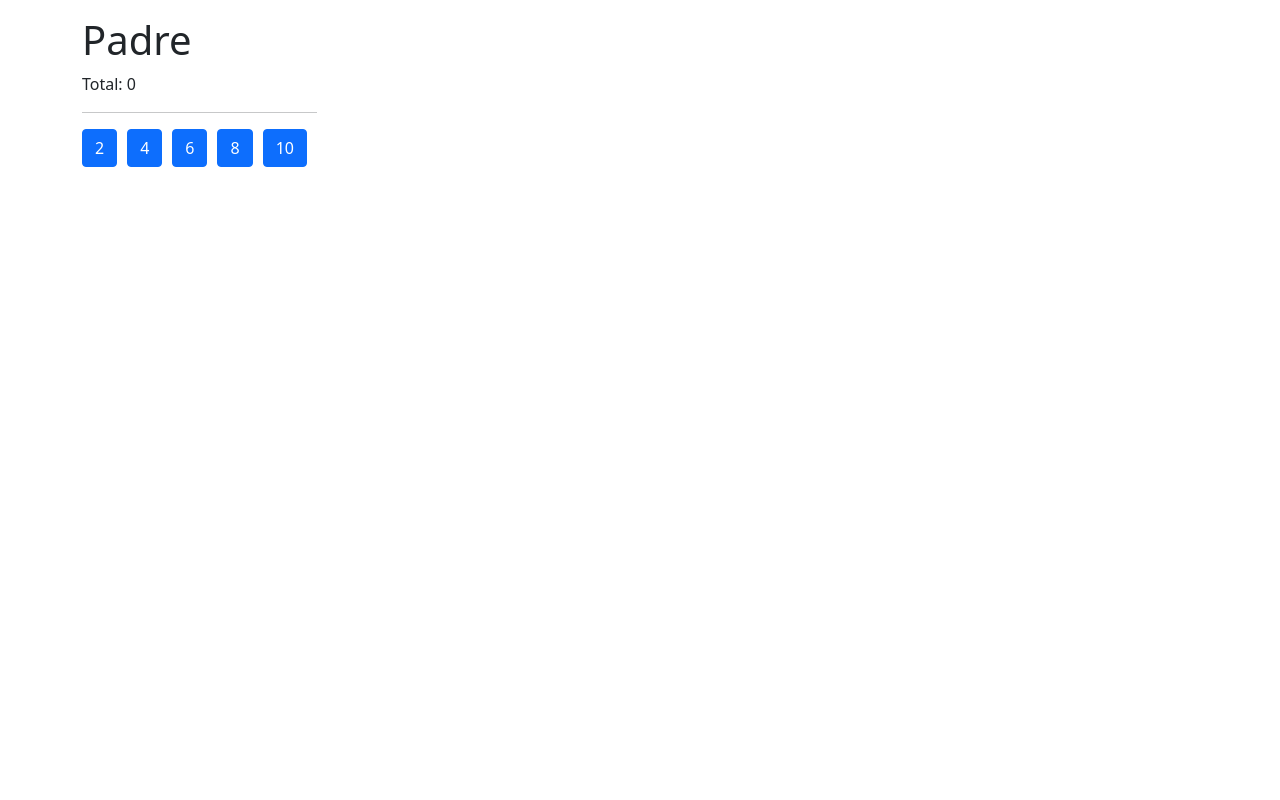
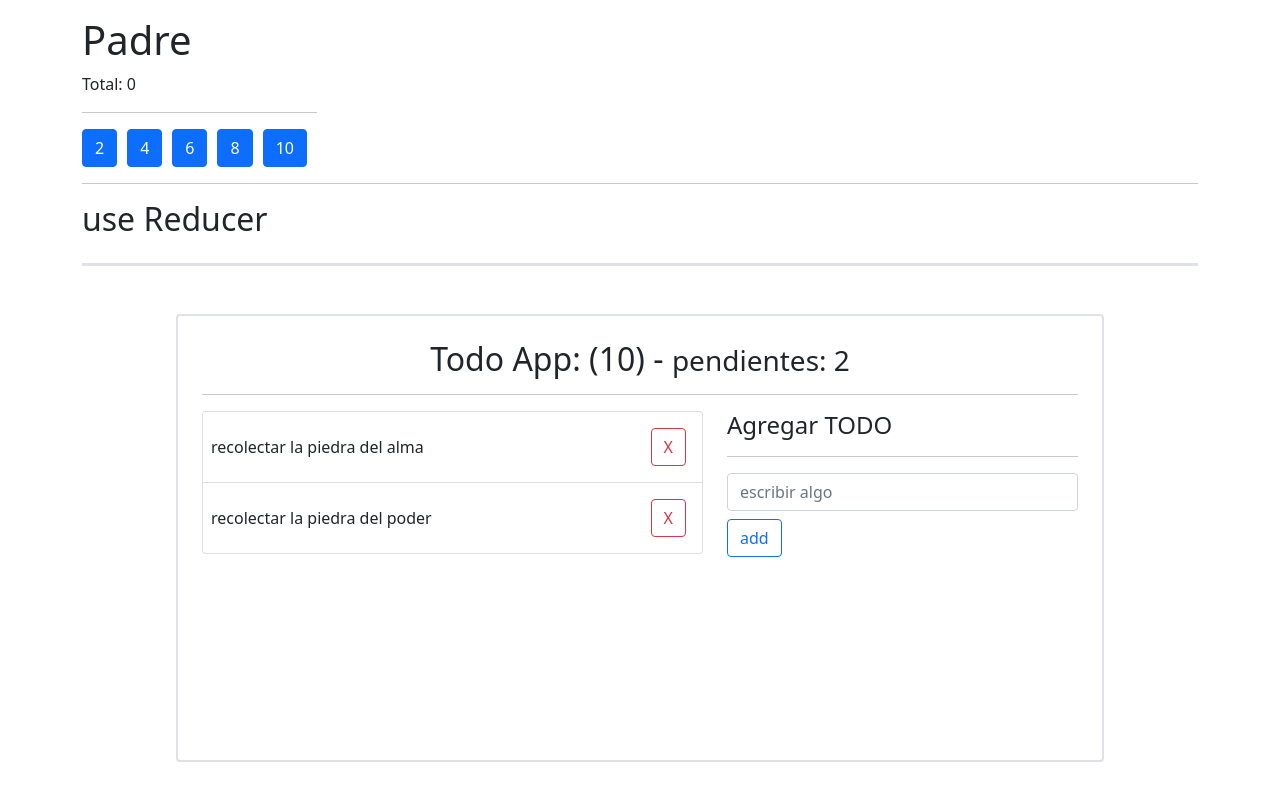
Before and after one commit to josebrusa/app-hooks-vite, a React (Vite) app: page / in a window 1280 px wide. Shown: the part 2170-2970 px from the top of the page. Before the commit the page ends 2357 px from the top, so only its background shows below. Built offline with nearby package versions, Linux system fonts and the light colour scheme; no server answers.

Commit message:
hook useReducer

```diff
--- a/src/06-memos/CallbackHooks.jsx
+++ b/src/06-memos/CallbackHooks.jsx
@@ -26,7 +26,7 @@
                 className="d-flex flex-column justify-content-center
             align-items-center m-4 border border-2 rounded "
                 style={{
-                    width: "14rem",
+                    width: "18rem",
                     height: "16rem",
                 }}
             >
--- a/src/06-memos/MemoHook.jsx
+++ b/src/06-memos/MemoHook.jsx
@@ -11,7 +11,7 @@
             <div
                 className="d-flex flex-column justify-content-center align-items-center m-4 border border-2 rounded "
                 style={{
-                    width: "14rem",
+                    width: "18rem",
                     height: "16rem",
                 }}
             >
--- a/src/06-memos/Memorize.jsx
+++ b/src/06-memos/Memorize.jsx
@@ -23,14 +23,14 @@
             <div
                 className="d-flex flex-column justify-content-center align-items-center m-4 border border-2 rounded "
                 style={{
-                    width: "14rem",
+                    width: "18rem",
                     height: "16rem",
                 }}
             >
                 <h4>
                     Counter: <Small value={counter} />
                 </h4>
-                <h4 className="text-center">{memorizeValue}</h4>
+                <p className="text-center">{memorizeValue}</p>
                 <div>
                     <button
                         className="btn btn-primary"
--- /dev/null
+++ b/src/08-useReducer/TodoAdd.jsx
@@ -0,0 +1,39 @@
+import { useForm } from "../hooks/useForm";
+
+export const TodoAdd = ({ onNewTodo }) => {
+    const { description, onInputChange, onResetForm } = useForm({
+        description: "",
+    });
+
+    const onFormSubmit = (event) => {
+        event.preventDefault();
+        if (description.length <= 1) return;
+
+        const newTodo = {
+            id: new Date().getTime(),
+            done: false,
+            description: description,
+        };
+
+        onNewTodo(newTodo);
+        onResetForm();
+    };
+
+    return (
+        <>
+            <form onSubmit={onFormSubmit}>
+                <input
+                    type="text"
+                    placeholder="escribir algo"
+                    className="form-control"
+                    name="description"
+                    value={description}
+                    onChange={onInputChange}
+                />
+                <button type="submit" className="btn btn-outline-primary mt-2">
+                    add
+                </button>
+            </form>
+        </>
+    );
+};
--- /dev/null
+++ b/src/08-useReducer/TodoApp.jsx
@@ -0,0 +1,52 @@
+import { useReducer } from "react";
+import { todoReducer } from "./todoReducer";
+import { TodoList } from "./TodoList";
+import { TodoAdd } from "./TodoAdd";
+
+const initialState = [
+    {
+        id: new Date().getTime(),
+        description: "recolectar la piedra del alma",
+        done: false,
+    },
+    {
+        id: new Date().getTime() * 3,
+        description: "recolectar la piedra del poder",
+        done: false,
+    },
+];
+
+export const TodoApp = () => {
+    const [todos, dispatch] = useReducer(todoReducer, initialState);
+
+    const handleNewTodo = (todo) => {
+        console.log({ todo });
+    };
+    return (
+        <>
+            <div
+                className="m-4 p-4 border border-2 rounded "
+                style={{
+                    width: "58rem",
+                    height: "28rem",
+                }}
+            >
+                <h2 className="text-center">
+                    Todo App: (10) - <small>pendientes: 2</small>
+                </h2>
+                <hr />
+
+                <div className="row">
+                    <div className="col-7">
+                        <TodoList todos={todos} />
+                    </div>
+                    <div className="col-5">
+                        <h4>Agregar TODO</h4>
+                        <hr />
+                        <TodoAdd onNewTodo={handleNewTodo} />
+                    </div>
+                </div>
+            </div>
+        </>
+    );
+};
--- /dev/null
+++ b/src/08-useReducer/TodoItem.jsx
@@ -0,0 +1,10 @@
+export const TodoItem = ({ todo }) => {
+    return (
+        <>
+            <li className="list-group-item d-flex justify-content-between p-2">
+                <span className="align-self-center">{todo.description}</span>
+                <button className="btn btn-outline-danger m-2">X</button>
+            </li>
+        </>
+    );
+};
--- /dev/null
+++ b/src/08-useReducer/TodoList.jsx
@@ -0,0 +1,11 @@
+import { TodoItem } from "./TodoItem";
+
+export const TodoList = ({ todos = [] }) => {
+    return (
+        <ul className="list-group">
+            {todos.map((todo) => (
+                <TodoItem key={todo.id} todo={todo} />
+            ))}
+        </ul>
+    );
+};
--- /dev/null
+++ b/src/08-useReducer/todoReducer.js
@@ -0,0 +1,8 @@
+export const todoReducer = (initialState = [], action) => {
+    switch (action.type) {
+        case "ABC":
+            throw new Error("Action.type = ABC no esta implementado");
+        default:
+            return initialState;
+    }
+};
--- a/src/HooksApp.jsx
+++ b/src/HooksApp.jsx
@@ -9,6 +9,7 @@
 import { MemoHook } from "./06-memos/MemoHook";
 import { Memorize } from "./06-memos/Memorize";
 import { Padre } from "./07-tarea-memo/07-tarea-memo/Padre";
+import { TodoApp } from "./08-useReducer/TodoApp";
 import "./08-useReducer/into-reducer";
 
 export const HooksApp = () => {
@@ -44,7 +45,7 @@
             </div>
             <hr />
             <h2 className="pb-4 mb-4 border-bottom border-3 ">Memorize</h2>
-            <div className="d-flex">
+            <div className="d-flex justify-content-between">
                 <Memorize />
                 <MemoHook />
                 <CallbackHooks />
@@ -54,6 +55,11 @@
             <div className="d-flex">
                 <Padre />
             </div>
+            <hr />
+            <h2 className="pb-4 mb-4 border-bottom border-3 ">use Reducer</h2>
+            <div className="d-flex justify-content-center">
+                <TodoApp />
+            </div>
         </div>
     );
 };
```
